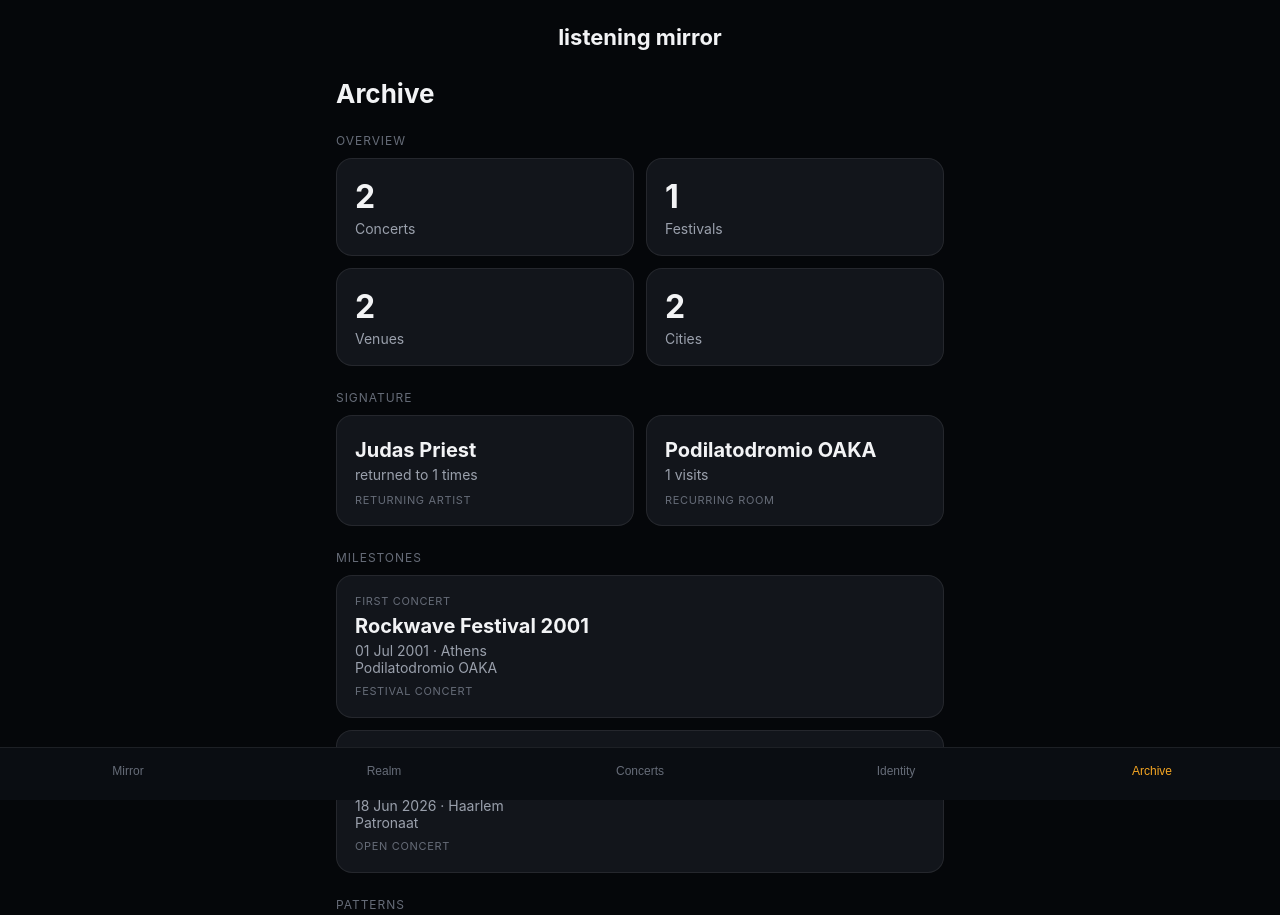
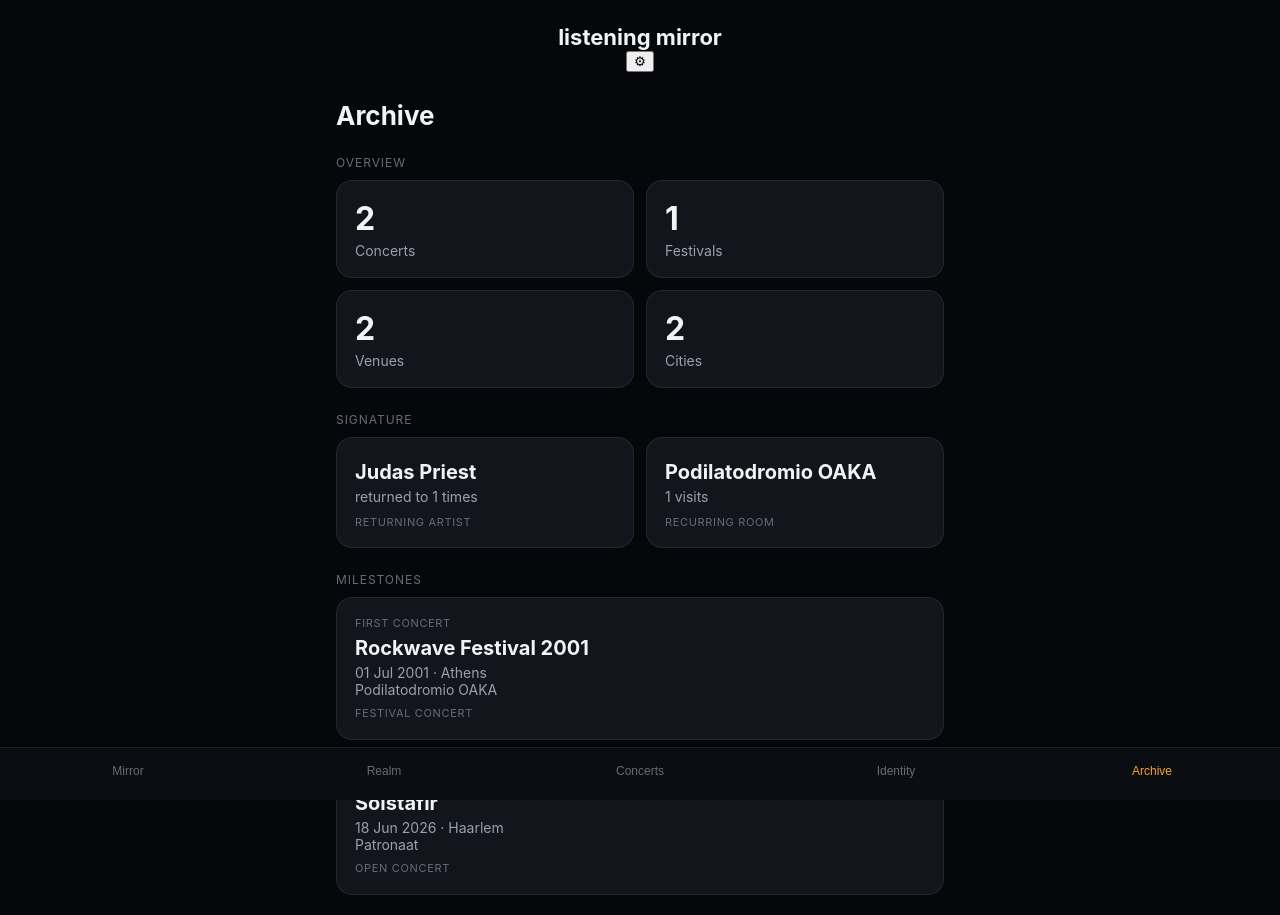
Before and after one commit to mr-tanq/concerts, a website with bundled scripts: page index.html in a window 1280 px wide. Shown: the top 915 px of the page. Built offline with nearby package versions, Linux system fonts and the light colour scheme.

Commit message:
Update index.html

```diff
--- a/index.html
+++ b/index.html
@@ -8,9 +8,12 @@
   <link rel="stylesheet" href="css/style.css" />
 </head>
 <body>
-  <header class="top-bar">
+  <header class="top-bar" style="position:relative">
     <h1>listening mirror</h1>
+    <button class="header-gear" id="btn-settings" aria-label="Settings">⚙</button>
   </header>
+
+  <div id="settings-modal-root"></div>
 
   <main>
     <section id="panel-mirror" class="tab-panel">
```
